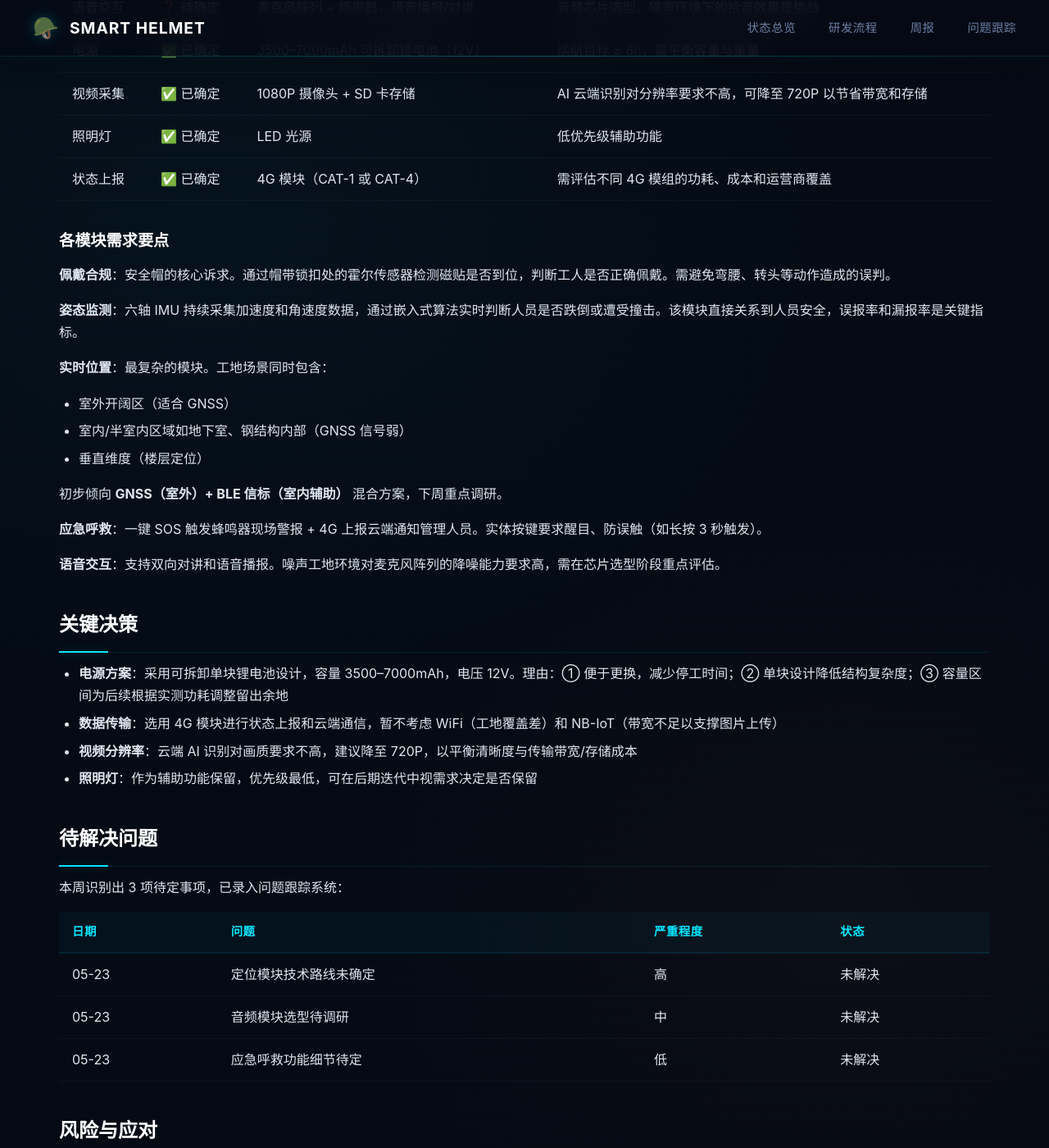
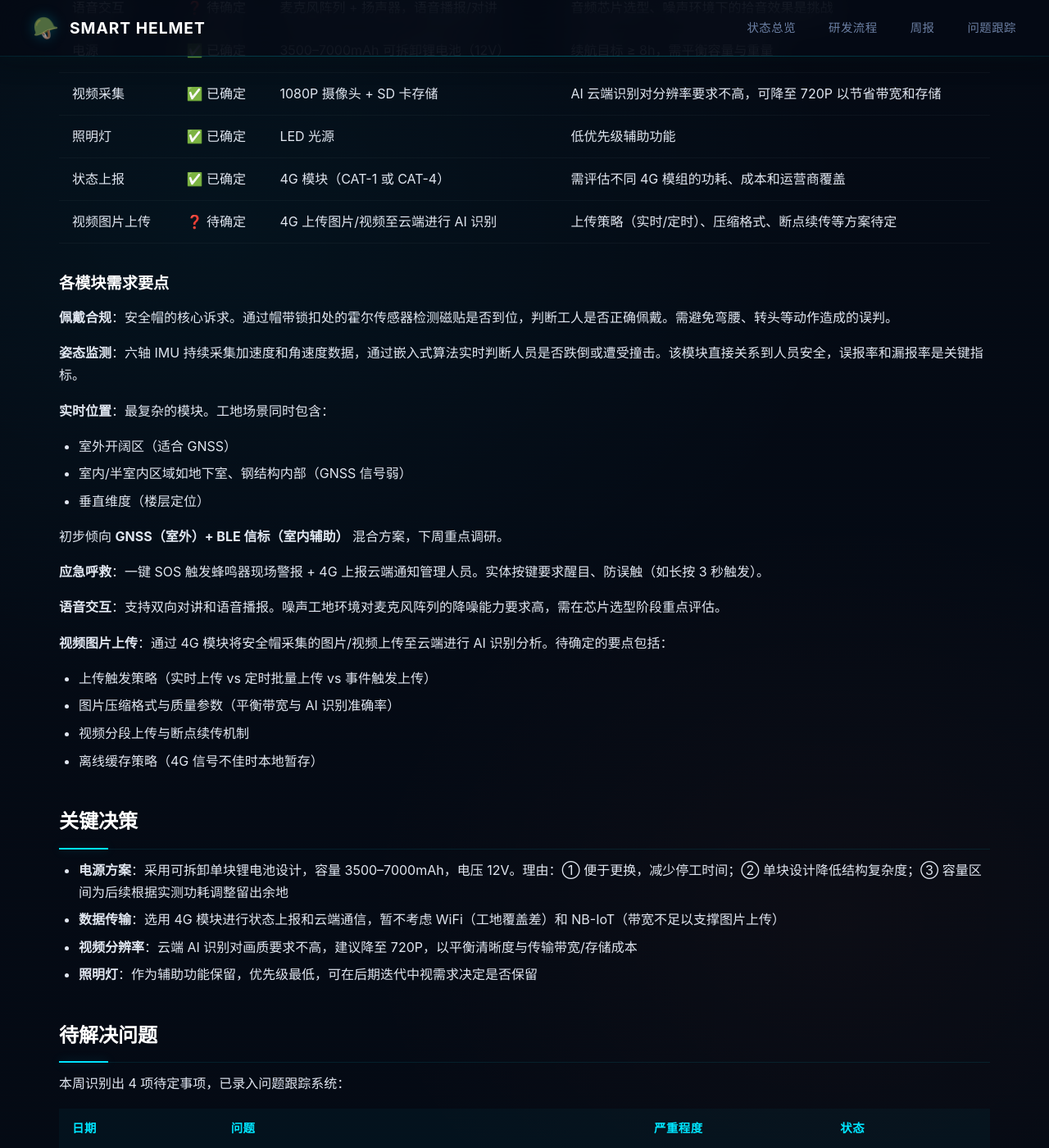
Before and after one commit to ysdcedarqu/zhinenganquanmao, a Jekyll site: the page built from _posts/weekly/2026-05-23-week01.md, in a window 1280 px wide and 1400 px high, scrolled down 1377 px. Shown: the whole window at 82% size. Built offline with Jekyll 4.4.1, drawn with Linux system fonts in a browser that asks for light colours; a file with an impossible date is left out; some of the changed text lies outside the part shown.

```diff
--- a/_posts/weekly/2026-05-23-week01.md
+++ b/_posts/weekly/2026-05-23-week01.md
@@ -1,19 +1,21 @@
 ---
 title: 第1周 · 项目启动与需求分析
 date: 2026-05-23
-reporter: 屈雪松
+reporter: 屈雪松 林肖逸
 org: 粤水电智能制造研究院
 progress: 10
 issues:
   - 定位模块技术路线尚未确定（GNSS vs UWB vs BLE）
   - 音频模块选型待调研
   - 应急呼救功能细节待定
+  - 视频图片上传方案未确定（上传策略、压缩格式、断点续传）
 next_plan:
   - 完成全部功能模块需求确认
   - 启动方案设计阶段
   - 调研定位模块技术路线
   - 调研音频模块芯片方案
   - 调研应急呼救具体实现细节
+  - 调研视频图片上传方案（上传策略、压缩格式）
 ---
 
 ## 本周完成
@@ -49,6 +51,7 @@ next_plan:
 | 视频采集 | ✅ 已确定 | 1080P 摄像头 + SD 卡存储 | AI 云端识别对分辨率要求不高，可降至 720P 以节省带宽和存储 |
 | 照明灯 | ✅ 已确定 | LED 光源 | 低优先级辅助功能 |
 | 状态上报 | ✅ 已确定 | 4G 模块（CAT-1 或 CAT-4） | 需评估不同 4G 模组的功耗、成本和运营商覆盖 |
+| 视频图片上传 | ❓ 待确定 | 4G 上传图片/视频至云端进行 AI 识别 | 上传策略（实时/定时）、压缩格式、断点续传等方案待定 |
 
 ### 各模块需求要点
 
@@ -67,6 +70,12 @@ next_plan:
 
 **语音交互**：支持双向对讲和语音播报。噪声工地环境对麦克风阵列的降噪能力要求高，需在芯片选型阶段重点评估。
 
+**视频图片上传**：通过 4G 模块将安全帽采集的图片/视频上传至云端进行 AI 识别分析。待确定的要点包括：
+- 上传触发策略（实时上传 vs 定时批量上传 vs 事件触发上传）
+- 图片压缩格式与质量参数（平衡带宽与 AI 识别准确率）
+- 视频分段上传与断点续传机制
+- 离线缓存策略（4G 信号不佳时本地暂存）
+
 ## 关键决策
 
 - **电源方案**：采用可拆卸单块锂电池设计，容量 3500–7000mAh，电压 12V。理由：① 便于更换，减少停工时间；② 单块设计降低结构复杂度；③ 容量区间为后续根据实测功耗调整留出余地
@@ -76,13 +85,14 @@ next_plan:
 
 ## 待解决问题
 
-本周识别出 3 项待定事项，已录入问题跟踪系统：
+本周识别出 4 项待定事项，已录入问题跟踪系统：
 
 | 日期 | 问题 | 严重程度 | 状态 |
 |------|------|------|------|
 | 05-23 | 定位模块技术路线未确定 | 高 | 未解决 |
 | 05-23 | 音频模块选型待调研 | 中 | 未解决 |
 | 05-23 | 应急呼救功能细节待定 | 低 | 未解决 |
+| 05-23 | 视频图片上传方案未确定 | 中 | 未解决 |
 
 ## 风险与应对
 
@@ -99,4 +109,5 @@ next_plan:
 3. 调研 GNSS + BLE 混合定位方案的可行性与成本
 4. 调研主流音频 Codec 芯片方案（如 ES8388、WM8960 等）
 5. 明确应急呼救的按键交互逻辑和报警策略
-6. 开始整理需求规格文档（SRS）初稿
+6. 调研视频图片上传方案（上传策略、压缩格式、断点续传）
+7. 开始整理需求规格文档（SRS）初稿
```
Also changed, not shown: _issues/2026-05-23-视频图片上传方案未确定.md (added, +32 -0 lines), _issues/2026-05-23-音频模块选型待调研.md (+2 -2 lines), _posts/weekly/2026-06-01-week02.md (+1 -1 lines).
